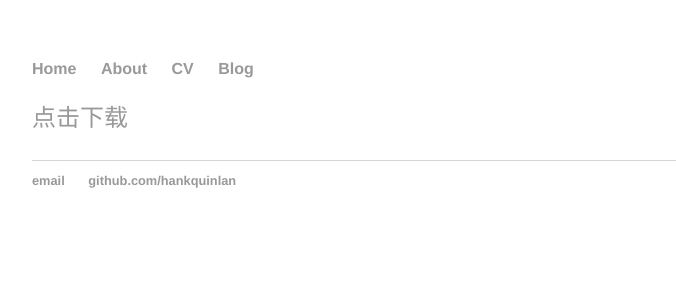
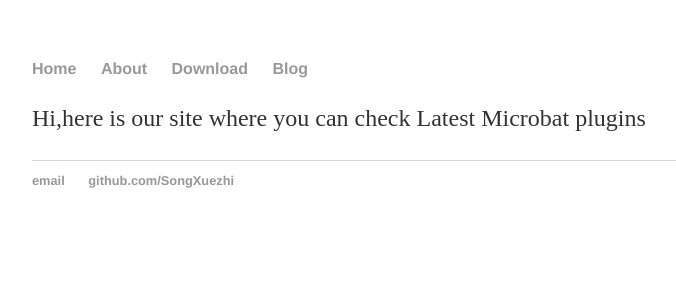
Before and after one commit to SongXueZhi/SongXueZhi.github.io, a Jekyll site: the page built from index.md, in a window 1280 px wide. Shown: the top 300 px of the page, without its empty margins (160-836 px from the left). Built offline with Jekyll 4.4.1, drawn with Linux system fonts in a browser that asks for light colours.

Commit message:
add download

```diff
--- a/_config.yml
+++ b/_config.yml
@@ -1,2 +1,3 @@
-# theme: jekyll-theme-leap-day
+theme: jekyll-theme-leap-day
 markdown: kramdown
+permalink: /blog/:year/:month/:day/:title
--- a/_layouts/default.html
+++ b/_layouts/default.html
@@ -10,7 +10,7 @@
 	    		<ul>
 	        		<li><a href="/">Home</a></li>
 		        	<li><a href="/about">About</a></li>
-	        		<li><a href="/cv">CV</a></li>
+	        		<li><a href="/download">Download</a></li>
 	        		<li><a href="/blog">Blog</a></li>
 	    		</ul>
 			</nav>
@@ -21,8 +21,8 @@
 			</div><!-- /.container -->
 			<footer>
 	    		<ul>
-	        		<li><a href="mailto:hankquinlanhub@gmail.com">email</a></li>
-	        		<li><a href="https://github.com/hankquinlan">github.com/hankquinlan</a></li>
+	        		<li><a href="sxzdhu@gmail.com">email</a></li>
+	        		<li><a href="https://github.com/SongXuezhi">github.com/SongXuezhi</a></li>
 				</ul>
 			</footer>
 		</body>
--- a/index.md
+++ b/index.md
@@ -1,5 +1,5 @@
 ---
 layout: default
-title: Hank Quinlan, Horrible Cop
+title: Song Xuezhi
 ---
-[点击下载](/download/issue.pdf")
+Hi,here is our site where you can check Latest Microbat plugins
```
Also changed, not shown: _layouts/post.html (+9 -0 lines), _posts/2020-03-01-hank-quinlan-site-launched.md (deleted, +0 -11 lines), _posts/2020-03-01-helloblog.md (added, +7 -0 lines), blog/index.html (added, +11 -0 lines), 2 other files.
